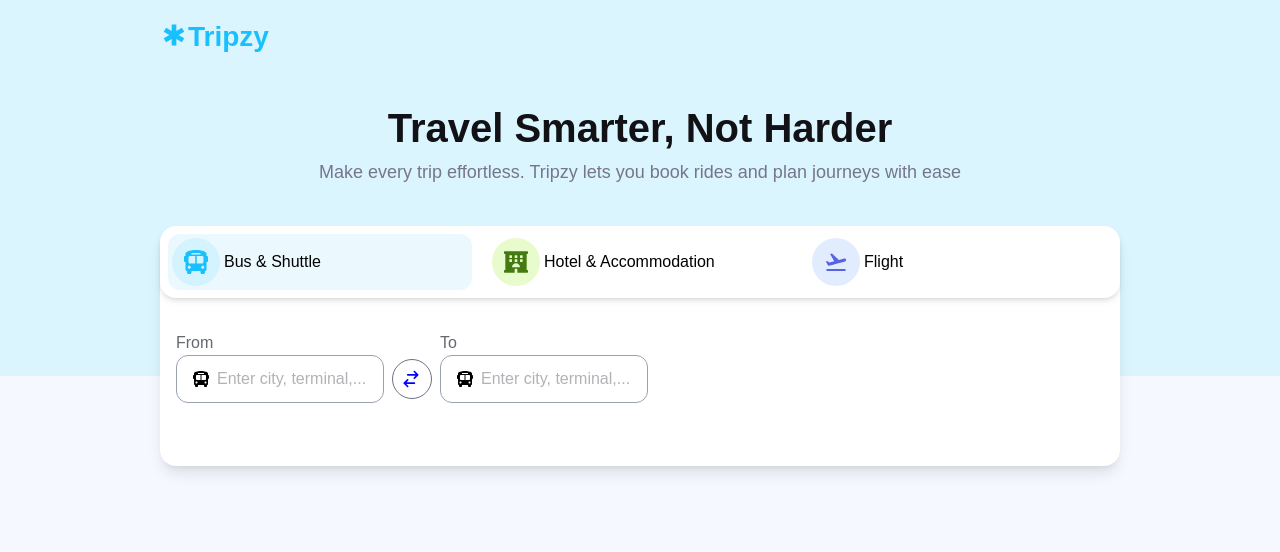
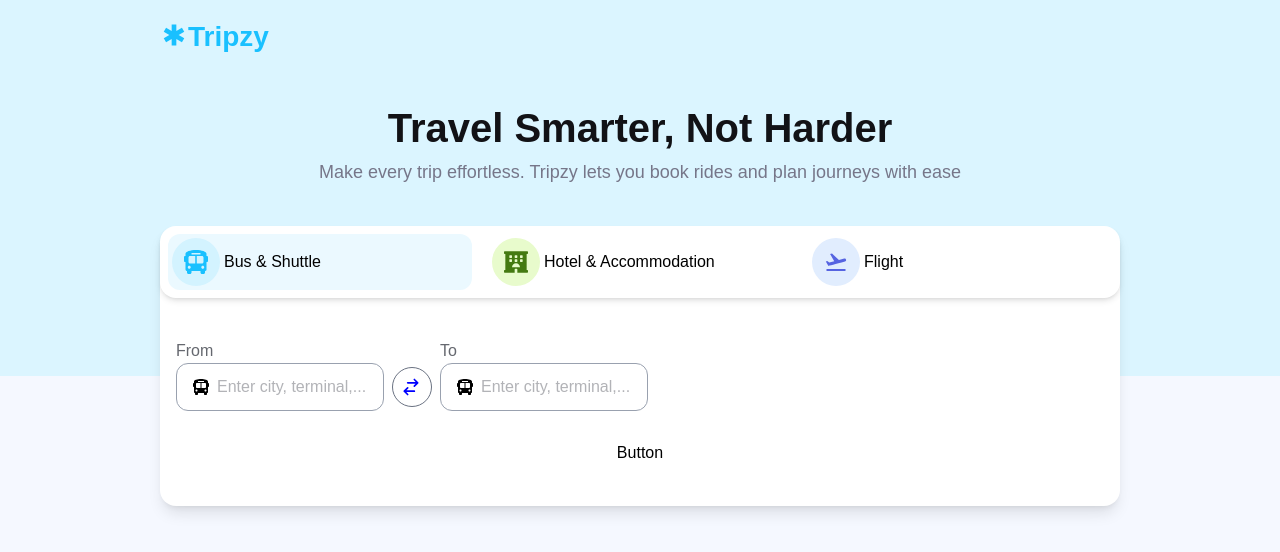
Before and after one commit to rigby200602/tripzy-frontend-test-LeDienThanhTung, a Next.js app: page / in a window 1280 px wide. Shown: the top 552 px of the page. Built offline with nearby package versions, Linux system fonts and the light colour scheme.

Commit message:
add button component, update comments

```diff
--- a/components/Tabs.jsx
+++ b/components/Tabs.jsx
@@ -1,10 +1,15 @@
 "use client";
 
 import React, { useEffect, useRef, useState } from "react";
+// add icon
 import { FaBusAlt, FaHotel } from "react-icons/fa";
 import { MdFlightTakeoff } from "react-icons/md";
+import { HiOutlineSwitchHorizontal } from "react-icons/hi";
+// add components
 import SearchBar from "@/components/SearchBar";
-import { HiOutlineSwitchHorizontal } from "react-icons/hi";
+import Button from "@/components/Button"
+
+
 
 const tabs = [
   {
@@ -44,7 +49,7 @@ const Tabs = () => {
     defaultTab.current.focus();
   }, []);
   return (
-    <div className="flex flex-col bg-white rounded-2xl h-60 w-[75%] shadow-lg">
+    <div className="flex flex-col bg-white rounded-2xl h-70 w-[75%] shadow-lg">
       <div className="flex rounded-2xl shadow-md h-[30%]">
         <div className="flex w-full">
           {tabs.map((tab, index) => {
@@ -76,6 +81,7 @@ const Tabs = () => {
       <div className="flex justify-center items-center h-full">
         {/* Content for the selected tab can go here */}
         {activeTab === 1 ? (
+          <div className="flex flex-col justify-center items-center">
             <div className="grid grid-cols-3">
               <div className="flex h-full gap-2 mx-4 w-[40%]">
                 <div className="flex-col">
@@ -84,13 +90,21 @@ const Tabs = () => {
                 </div>
                 <div className="my-7">
                   <button className="border border-gray-500 rounded-full h-10 w-10 cursor-pointer">
-                  <HiOutlineSwitchHorizontal color="blue" size={20} className="mx-2"/>
+                    <HiOutlineSwitchHorizontal
+                      color="blue"
+                      size={20}
+                      className="mx-2"
+                    />
                   </button>
                 </div>
                 <div className="flex-col">
                   <p className="font-medium text-[#65686F]">To</p>
                   <SearchBar />
                 </div>
+              </div>
+            </div>
+            <div>
+              <Button/>
             </div>
           </div>
         ) : (
```
Lines whose indentation alone changed are shown as unchanged.
